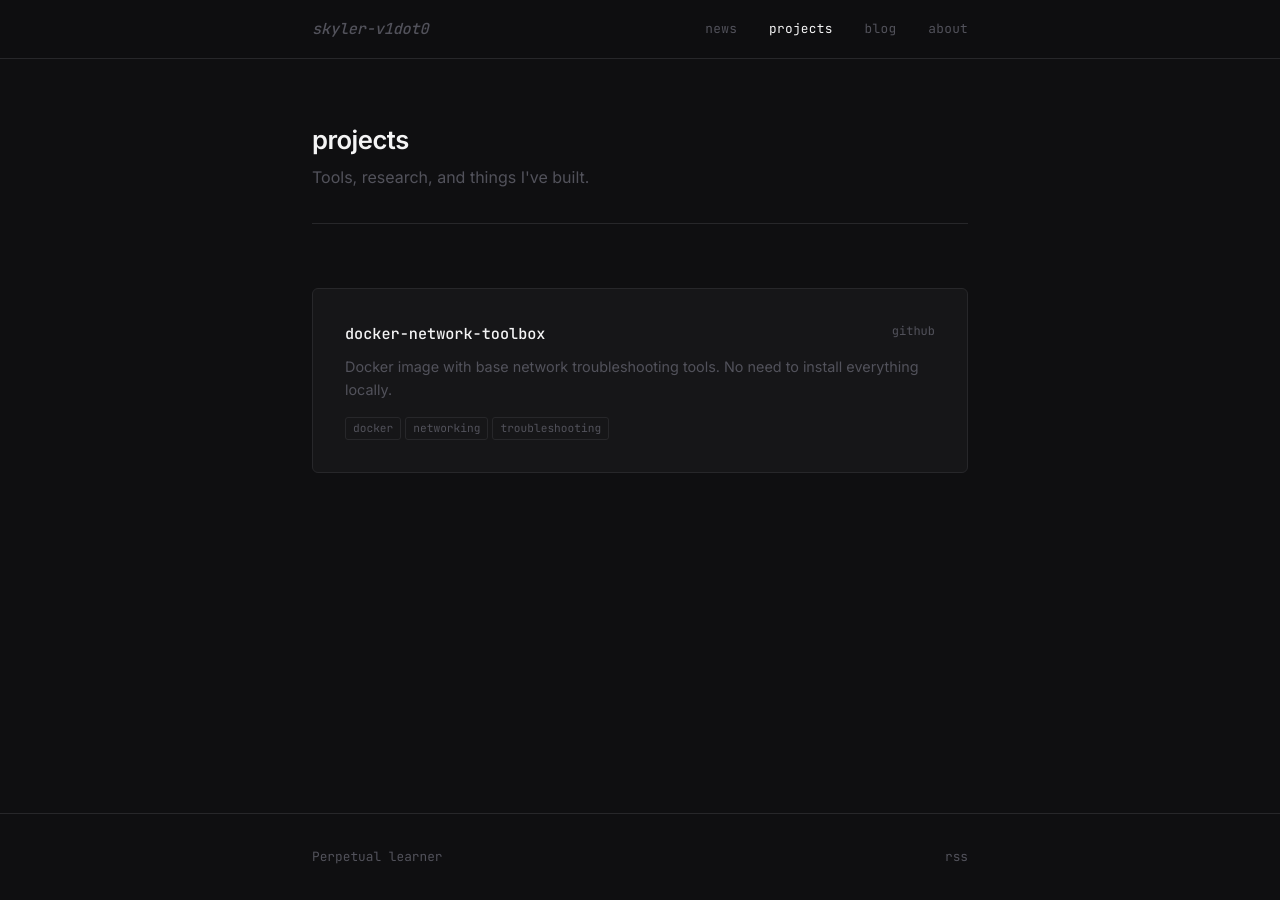
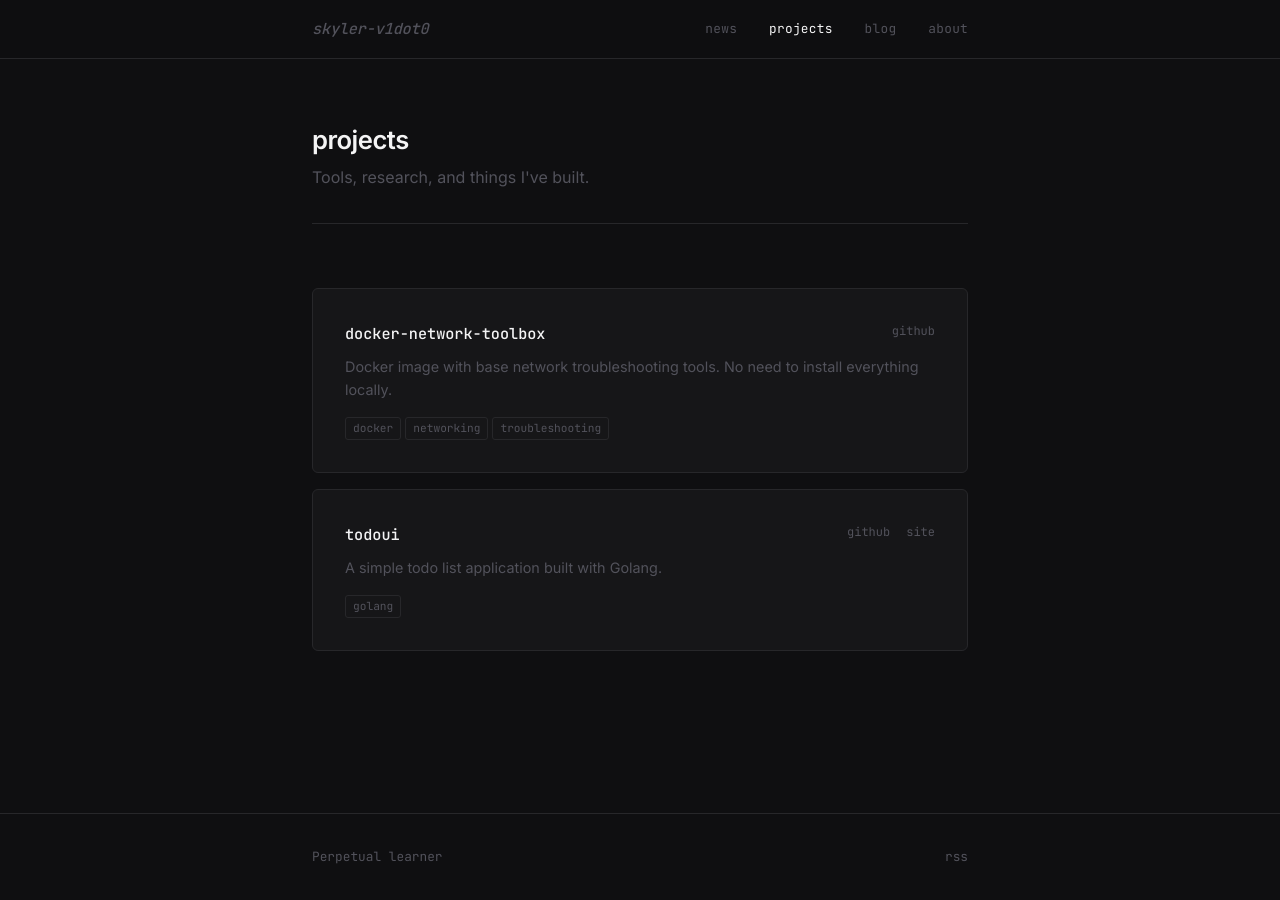
Before and after one commit to skyler-v1dot0/personal-site, a Jekyll site: the page built from projects.md, in a window 1280 px wide. Built offline with Jekyll 4.4.1, drawn with Linux system fonts in a browser that asks for light colours.

Commit message:
added todoui project

```diff
--- a/_data/projects.yml
+++ b/_data/projects.yml
@@ -7,3 +7,10 @@
     - docker
     - networking
     - troubleshooting
+
+- name: "todoui"
+  description: "A simple todo list application built with Golang."
+  github: "✓ a simple todo list for your terminal ✓"
+  url: "https://github.com/skyler-v1dot0/todoui"
+  tags:
+    - golang
```
